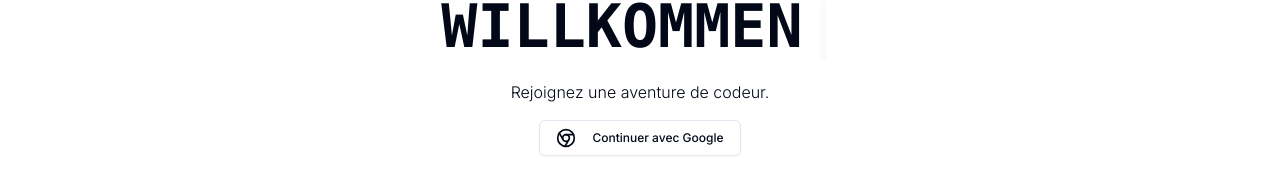
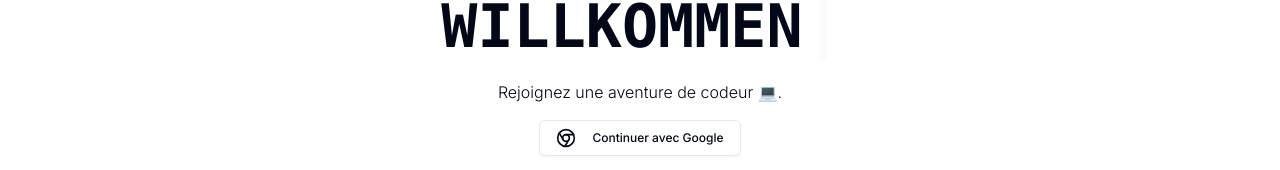
Before and after one commit to Christ-YAO/first-saas-application, a Next.js app: page / in a window 1280 px wide. Shown: the part 327-497 px from the top of the page. Built offline with nearby package versions, Linux system fonts and the light colour scheme.

Commit message:
Change home text font when dark mode

```diff
--- a/app/page.tsx
+++ b/app/page.tsx
@@ -31,7 +31,7 @@ export default function Home() {
           <Cursor />
         </span>
       </h1>
-      <p className="my-2 text-center font-light">Rejoignez une aventure de codeur.</p>
+      <p className="my-2 text-center font-light dark:font-extralight">Rejoignez une aventure de codeur 💻.</p>
       <ButtonProvider />
     </div>
   );
```
